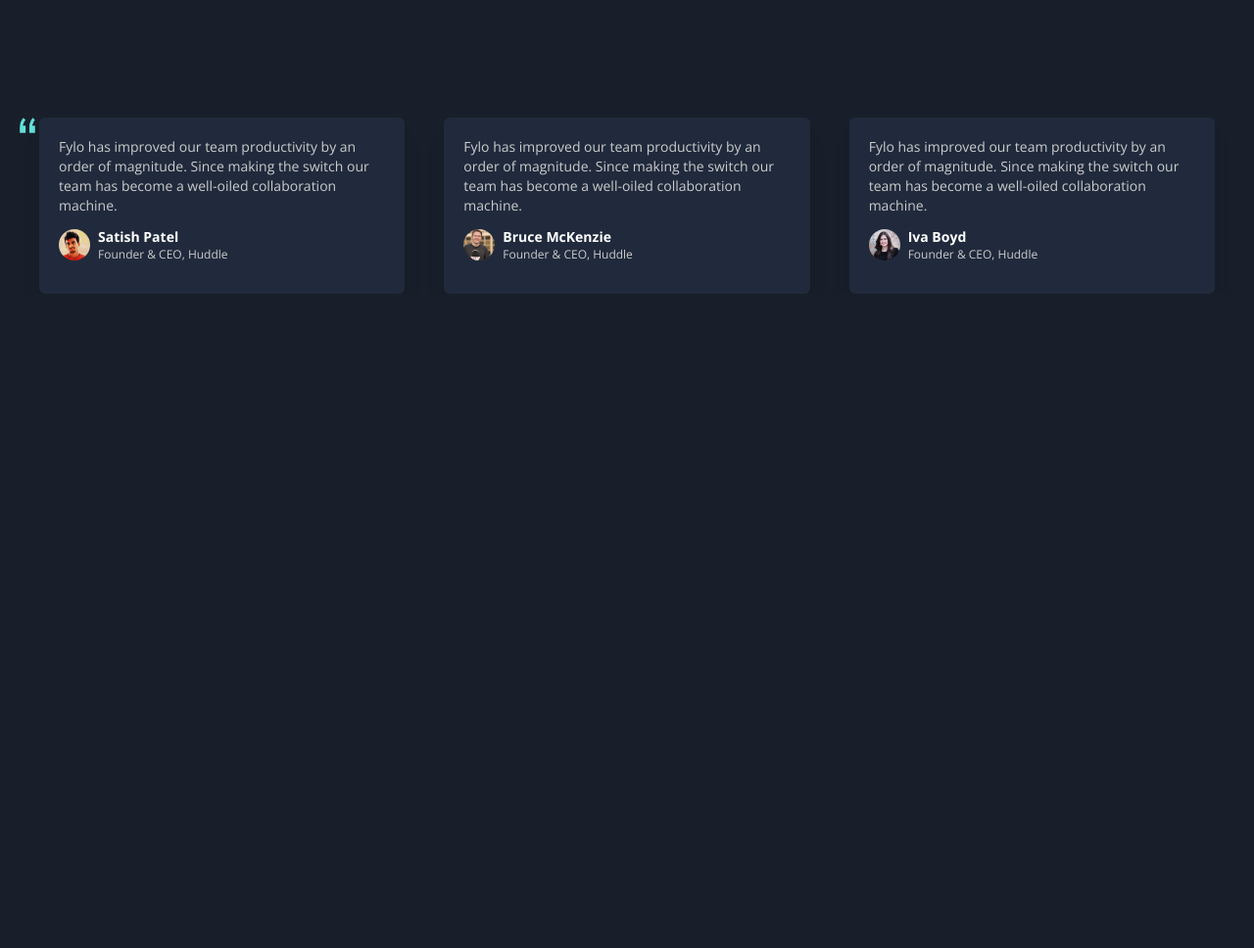
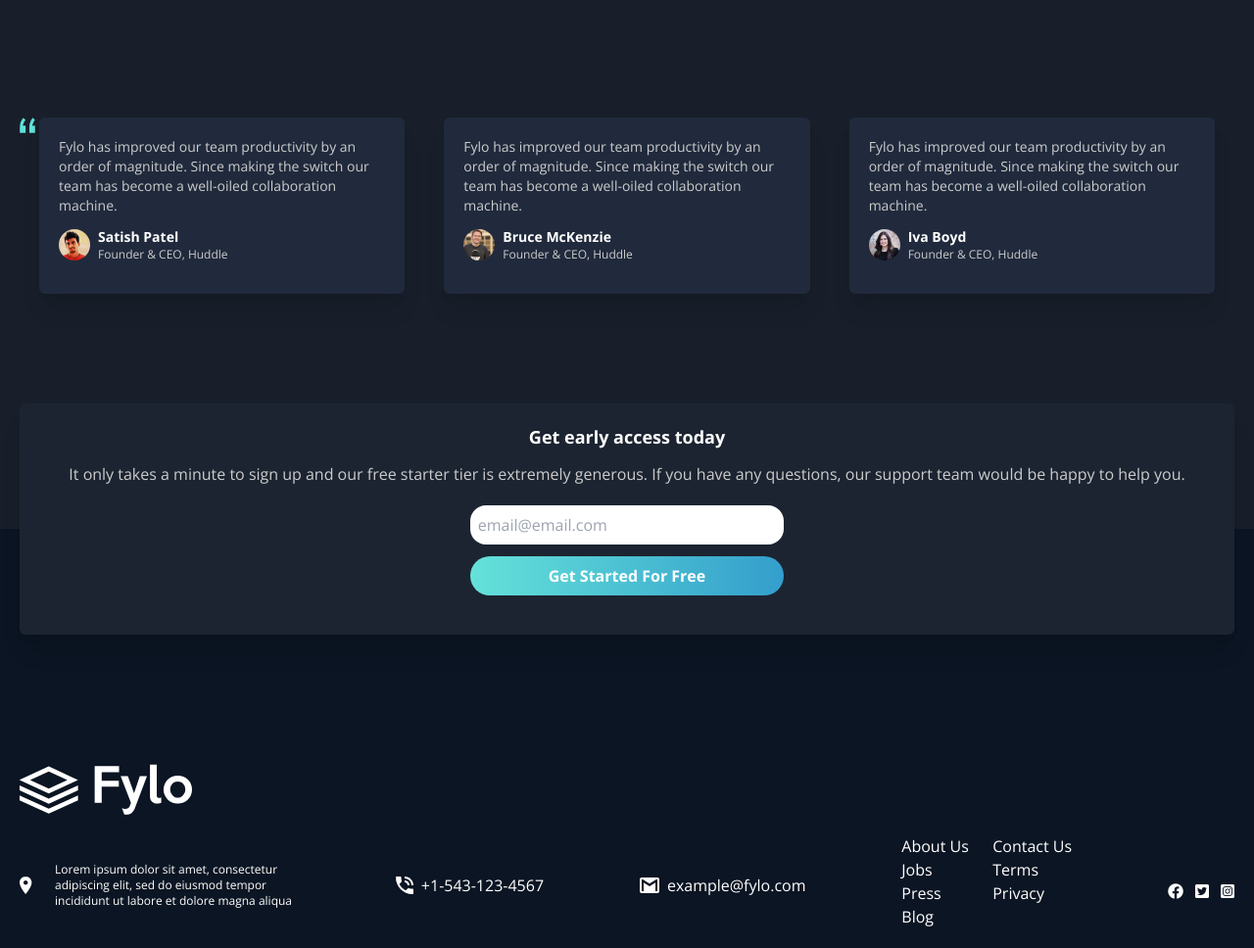
Before and after one commit to arian4/fylo-dark-theme-landing-page, a website: page src/index.html in a window 1280 px wide. Shown: the part 2164-3132 px from the top of the page at 98% size. Before the commit the page ends 2464 px from the top, so only its background shows below. Drawn offline with nearby package versions, Linux system fonts and the light colour scheme.

Commit message:
footer section completed

```diff
--- a/src/index.html
+++ b/src/index.html
@@ -5,6 +5,10 @@
     <meta http-equiv="X-UA-Compatible" content="IE=edge" />
     <meta name="viewport" content="width=device-width, initial-scale=1.0" />
     <link rel="stylesheet" href="../dist/output.css" />
+    <link
+      rel="stylesheet"
+      href="https://cdnjs.cloudflare.com/ajax/libs/font-awesome/6.1.1/css/all.min.css"
+    />
     <title>Document</title>
   </head>
   <body class="bg-main_background font-body">
@@ -250,6 +254,97 @@
           </div>
         </div>
       </section>
+
+      <footer class="pt-60 mt-60 px-5 bg-footer_background relative">
+        <div
+          class="bg-intro_background p-5 shadow-xl rounded-md flex flex-col items-center justify-center absolute -top-32 left-5 right-5"
+        >
+          <h3 class="text-white font-bold text-lg">Get early access today</h3>
+          <p class="text-[#ccc] text-sm lg:text-base text-center mt-3">
+            It only takes a minute to sign up and our free starter tier is
+            extremely generous. If you have any questions, our support team
+            would be happy to help you.
+          </p>
+          <form
+            action=""
+            class="my-5 flex flex-col items-center justify-center"
+          >
+            <input
+              type="text"
+              placeholder="email@email.com"
+              class="p-2 w-full rounded-2xl outline-0 mb-3"
+            />
+            <input
+              type="submit"
+              value="Get Started For Free"
+              class="bg-gradient-to-r from-cyan to-blue px-20 py-2 text-white font-bold rounded-3xl"
+            />
+          </form>
+        </div>
+        <div class="lg:flex lg:flex-wrap lg:items-center lg:justify-between">
+          <div class="w-full">
+            <img class="mb-5" src="./images/logo.svg" alt="logo" />
+          </div>
+
+          <div class="flex items-center mb-3">
+            <svg width="28" height="18" xmlns="http://www.w3.org/2000/svg">
+              <path
+                d="M6.188 0C2.74 0 0 2.79 0 6.3 0 10.98 6.188 18 6.188 18s6.187-7.02 6.187-11.7c0-3.51-2.74-6.3-6.188-6.3zm0 8.55c-1.238 0-2.21-.99-2.21-2.25s.972-2.25 2.21-2.25c1.237 0 2.21.99 2.21 2.25s-.973 2.25-2.21 2.25z"
+                fill="#FFF"
+                fill-rule="evenodd"
+              />
+            </svg>
+            <p class="text-white text-xs ml-2 max-w-[250px]">
+              Lorem ipsum dolor sit amet, consectetur adipiscing elit, sed do
+              eiusmod tempor incididunt ut labore et dolore magna aliqua
+            </p>
+          </div>
+          <div class="flex items-center mb-3">
+            <svg width="18" height="18" xmlns="http://www.w3.org/2000/svg">
+              <path
+                d="M17 12.5c-1.2 0-2.4-.2-3.6-.6-.3-.1-.7 0-1 .2l-2.2 2.2c-2.8-1.4-5.1-3.8-6.6-6.6l2.2-2.2c.3-.3.4-.7.2-1-.3-1.1-.5-2.3-.5-3.5 0-.6-.4-1-1-1H1C.4 0 0 .4 0 1c0 9.4 7.6 17 17 17 .6 0 1-.4 1-1v-3.5c0-.6-.4-1-1-1zM16 9h2c0-5-4-9-9-9v2c3.9 0 7 3.1 7 7zm-4 0h2c0-2.8-2.2-5-5-5v2c1.7 0 3 1.3 3 3z"
+                fill="#FFF"
+                fill-rule="evenodd"
+              />
+            </svg>
+            <p class="text-white ml-2">+1-543-123-4567</p>
+          </div>
+          <div class="flex items-center mb-3">
+            <svg width="20" height="16" xmlns="http://www.w3.org/2000/svg">
+              <g fill="none" fill-rule="evenodd">
+                <path d="M-2-4h24v24H-2z" />
+                <path
+                  d="M18 0H2C.9 0 0 .9 0 2v12c0 1.1.9 2 2 2h16c1.1 0 2-.9 2-2V2c0-1.1-.9-2-2-2zm0 14h-2V5.2L10 9 4 5.2V14H2V2h1.2L10 6.2 16.8 2H18v12z"
+                  fill="#FFF"
+                />
+              </g>
+            </svg>
+            <p class="text-white ml-2">example@fylo.com</p>
+          </div>
+          <div>
+            <ul class="lg:grid lg:grid-cols-2 lg:gap-3">
+              <div>
+                <li class="text-white">About Us</li>
+                <li class="text-white">Jobs</li>
+                <li class="text-white">Press</li>
+                <li class="text-white mb-5">Blog</li>
+              </div>
+              <div>
+                <li class="text-white">Contact Us</li>
+                <li class="text-white">Terms</li>
+                <li class="text-white">Privacy</li>
+              </div>
+            </ul>
+          </div>
+          <div class="flex items-center justify-center py-5">
+            <i class="fa-brands fa-facebook text-white text-base"></i>
+            <i
+              class="fa-brands fa-twitter-square text-white mx-3 text-base"
+            ></i>
+            <i class="fa-brands fa-instagram-square text-white text-base"></i>
+          </div>
+        </div>
+      </footer>
     </main>
   </body>
 </html>
```
Also changed, not shown: dist/output.css.
